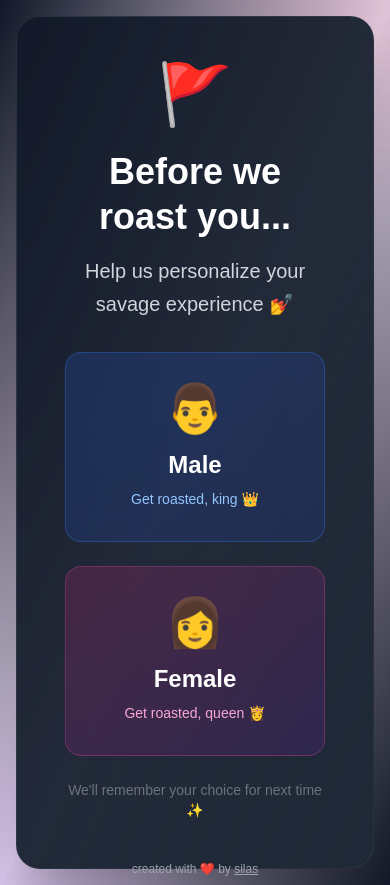
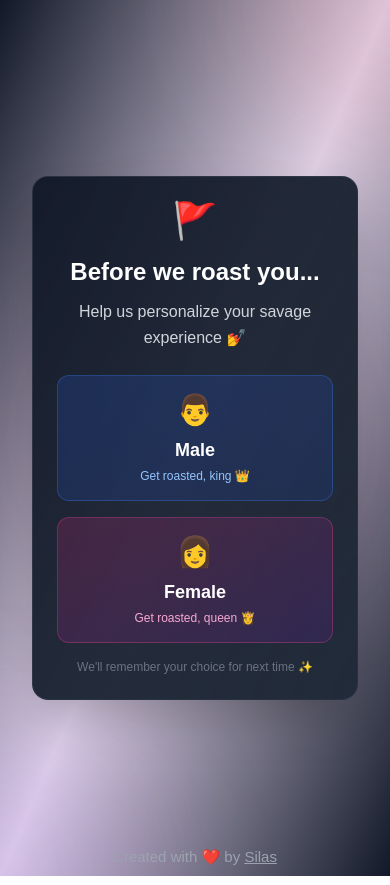
Before and after one commit to silas-inegbe/redflag-scorecard, a Next.js app: page / in a window 390 px wide. Both pictures are taken after a click on the button "Start the Roast 🔥". Built offline with nearby package versions, Linux system fonts and the light colour scheme.

Commit message:
fixed responsiveness

```diff
--- a/app/api/generate-roast/route.ts
+++ b/app/api/generate-roast/route.ts
@@ -5,13 +5,25 @@ export async function POST(request: NextRequest) {
     const { redFlags, yellowFlags, greenFlags, title, gender } = await request.json();
 
     const genderContext = gender === "male" ? "guy/man/king/bro" : "girl/woman/queen/bestie";
-    const prompt = `Generate a funny, savage but playful roast for a ${gender} who got "${title}" on a relationship red flag quiz.
+
+    // Determine if it's mostly positive
+    const isPositive = greenFlags > (redFlags | yellowFlags);
+
+    // Generate the dynamic prompt
+    const prompt = `
+    Generate a ${isPositive ? "witty compliment" : "funny, savage but playful roast"} for a ${gender} who got "${title}" on a relationship red flag quiz.
     Their scores: ${redFlags} red flags, ${yellowFlags} yellow flags, ${greenFlags} green flags.
 
-    Style: 2 sentences max, use emojis, be funny but not mean-spirited.
+    Style: 2 sentences max, use emojis, be ${isPositive ? "fun, sweet, and slightly flirty if needed" : "funny but not mean-spirited"}.
     Use appropriate terms for ${gender} (${genderContext}).
-    Examples for males: "Bro really said 'I'm not like other guys' then proceeded to be exactly like other guys 💀",
-    Examples for females: "Bestie really said 'I'm not like other girls' then proceeded to be exactly like other girls 💀"`;
+
+    ${isPositive
+      ? `Examples for males: "Emotional intelligence on 100 🔥 — you're what dating apps pray for 🙏."
+    Examples for females: "Sis is a walking green flag 🌿 — certified girlfriend material 💅💖."`
+      : `Examples for males: "Bro really said 'I'm not like other guys' then proceeded to be exactly like other guys 💀"
+    Examples for females: "Bestie really said 'I'm not like other girls' then proceeded to be exactly like other girls 💀"`}`;
+
+
 
     const response = await fetch("https://openrouter.ai/api/v1/chat/completions", {
       method: "POST",
--- a/app/page.tsx
+++ b/app/page.tsx
@@ -125,7 +125,7 @@ export default function Home() {
                       initial={{ scale: 0 }}
                       animate={{ scale: 1 }}
                       transition={{ delay: 0.2, type: "spring", stiffness: 200 }}
-                      className="text-8xl mb-6"
+                      className="text-4xl sm:text-5xl md:text-6xl mb-4 sm:mb-6"
                     >
                       🚩
                     </motion.div>
@@ -134,7 +134,7 @@ export default function Home() {
                       initial={{ opacity: 0, y: 20 }}
                       animate={{ opacity: 1, y: 0 }}
                       transition={{ delay: 0.4 }}
-                      className="text-5xl font-bold text-white mb-4 leading-tight"
+                      className="text-5xl sm:text-5xl md:text-6xl font-bold text-white mb-4 leading-tight"
                     >
                       Red Flag
                       <span className="bg-gradient-to-r from-red-500 to-pink-500 bg-clip-text text-transparent">
@@ -147,7 +147,7 @@ export default function Home() {
                       initial={{ opacity: 0, y: 20 }}
                       animate={{ opacity: 1, y: 0 }}
                       transition={{ delay: 0.6 }}
-                      className="text-xl text-gray-300 mb-8 leading-relaxed"
+                      className="text-xl text-gray-300 mb-6 sm:mb-8 leading-relaxed"
                     >
                       Think you're relationship material? Let's find out how many red flags you're serving 💅
                     </motion.p>
@@ -196,15 +196,15 @@ export default function Home() {
 
           {/* Footer */}
           <footer className="w-full absolute bottom-2 left-0 flex justify-center z-20">
-            <p className="text-xs text-gray-400">
-              created with <span role="img" aria-label="love">❤️</span> by{' '}
+            <p className="text-[15px] text-gray-400">
+              Created with <span role="img" aria-label="love">❤️</span> by{' '}
               <a
                 href="https://www.silasinegbe.me"
                 target="_blank"
                 rel="noopener noreferrer"
                 className="underline hover:text-pink-400 transition-colors"
               >
-                silas
+                Silas
               </a>
             </p>
           </footer>
--- a/components/gender-selection.tsx
+++ b/components/gender-selection.tsx
@@ -20,14 +20,14 @@ export default function GenderSelection({ onSelect }: GenderSelectionProps) {
       animate={{ opacity: 1, y: 0 }}
       exit={{ opacity: 0, y: -50 }}
       transition={{ duration: 0.6 }}
-      className="text-center"
+      className="text-center h-screen flex items-center justify-center p-4"
     >
-      <div className="bg-gradient-to-br from-gray-900/95 to-gray-800/95 backdrop-blur-lg rounded-3xl p-12 shadow-2xl border border-gray-700/50">
+      <div className="bg-gradient-to-br from-gray-900/95 to-gray-800/95 backdrop-blur-lg rounded-2xl sm:rounded-3xl p-6 sm:p-8 md:p-12 shadow-2xl border border-gray-700/50 w-full max-w-md mx-auto">
         <motion.div
           initial={{ scale: 0 }}
           animate={{ scale: 1 }}
           transition={{ delay: 0.2, type: "spring", stiffness: 200 }}
-          className="text-6xl mb-6"
+          className="text-4xl sm:text-5xl md:text-6xl mb-4 sm:mb-6"
         >
           🚩
         </motion.div>
@@ -36,7 +36,7 @@ export default function GenderSelection({ onSelect }: GenderSelectionProps) {
           initial={{ opacity: 0, y: 20 }}
           animate={{ opacity: 1, y: 0 }}
           transition={{ delay: 0.4 }}
-          className="text-4xl font-bold text-white mb-4 leading-tight"
+          className="text-2xl sm:text-3xl md:text-4xl font-bold text-white mb-3 sm:mb-4 leading-tight"
         >
           Before we roast you...
         </motion.h1>
@@ -45,7 +45,7 @@ export default function GenderSelection({ onSelect }: GenderSelectionProps) {
           initial={{ opacity: 0, y: 20 }}
           animate={{ opacity: 1, y: 0 }}
           transition={{ delay: 0.6 }}
-          className="text-xl text-gray-300 mb-8 leading-relaxed"
+          className="text-base sm:text-lg md:text-xl text-gray-300 mb-6 sm:mb-8 leading-relaxed px-2"
         >
           Help us personalize your savage experience 💅
         </motion.p>
@@ -54,30 +54,34 @@ export default function GenderSelection({ onSelect }: GenderSelectionProps) {
           initial={{ opacity: 0, y: 20 }}
           animate={{ opacity: 1, y: 0 }}
           transition={{ delay: 0.8 }}
-          className="grid grid-cols-1 md:grid-cols-2 gap-6 max-w-md mx-auto"
+          className="grid grid-cols-1 sm:grid-cols-2 gap-4 sm:gap-6"
         >
           {/* Male Card */}
           <motion.button
-            whileHover={{ scale: 1.05, y: -5 }}
-            whileTap={{ scale: 0.95 }}
+            whileHover={{ scale: 1.02, y: -2 }}
+            whileTap={{ scale: 0.98 }}
             onClick={() => handleGenderSelect("male")}
-            className="bg-gradient-to-br from-blue-600/20 to-blue-800/20 hover:from-blue-600/30 hover:to-blue-800/30 border border-blue-500/30 hover:border-blue-400/50 rounded-2xl p-8 transition-all duration-300 group"
+            className="bg-gradient-to-br from-blue-600/20 to-blue-800/20 hover:from-blue-600/30 hover:to-blue-800/30 border border-blue-500/30 hover:border-blue-400/50 rounded-xl sm:rounded-2xl p-4 sm:p-6 md:p-8 transition-all duration-300 group"
           >
-            <div className="text-5xl mb-4 group-hover:scale-110 transition-transform duration-300">👨</div>
-            <div className="text-2xl font-bold text-white mb-2">Male</div>
-            <div className="text-blue-300 text-sm">Get roasted, king 👑</div>
+            <div className="text-3xl sm:text-4xl md:text-5xl mb-2 sm:mb-4 group-hover:scale-110 transition-transform duration-300">
+              👨
+            </div>
+            <div className="text-lg sm:text-xl md:text-2xl font-bold text-white mb-1 sm:mb-2">Male</div>
+            <div className="text-blue-300 text-xs sm:text-sm">Get roasted, king 👑</div>
           </motion.button>
 
           {/* Female Card */}
           <motion.button
-            whileHover={{ scale: 1.05, y: -5 }}
-            whileTap={{ scale: 0.95 }}
+            whileHover={{ scale: 1.02, y: -2 }}
+            whileTap={{ scale: 0.98 }}
             onClick={() => handleGenderSelect("female")}
-            className="bg-gradient-to-br from-pink-600/20 to-purple-800/20 hover:from-pink-600/30 hover:to-purple-800/30 border border-pink-500/30 hover:border-pink-400/50 rounded-2xl p-8 transition-all duration-300 group"
+            className="bg-gradient-to-br from-pink-600/20 to-purple-800/20 hover:from-pink-600/30 hover:to-purple-800/30 border border-pink-500/30 hover:border-pink-400/50 rounded-xl sm:rounded-2xl p-4 sm:p-6 md:p-8 transition-all duration-300 group"
           >
-            <div className="text-5xl mb-4 group-hover:scale-110 transition-transform duration-300">👩</div>
-            <div className="text-2xl font-bold text-white mb-2">Female</div>
-            <div className="text-pink-300 text-sm">Get roasted, queen 👸</div>
+            <div className="text-3xl sm:text-4xl md:text-5xl mb-2 sm:mb-4 group-hover:scale-110 transition-transform duration-300">
+              👩
+            </div>
+            <div className="text-lg sm:text-xl md:text-2xl font-bold text-white mb-1 sm:mb-2">Female</div>
+            <div className="text-pink-300 text-xs sm:text-sm">Get roasted, queen 👸</div>
           </motion.button>
         </motion.div>
 
@@ -85,7 +89,7 @@ export default function GenderSelection({ onSelect }: GenderSelectionProps) {
           initial={{ opacity: 0 }}
           animate={{ opacity: 1 }}
           transition={{ delay: 1 }}
-          className="text-gray-500 text-sm mt-6"
+          className="text-gray-500 text-xs sm:text-sm mt-4 sm:mt-6"
         >
           We'll remember your choice for next time ✨
         </motion.p>
```
Also changed, not shown: components/loading-animation.tsx (+72 -19 lines), components/results.tsx (+30 -26 lines).
